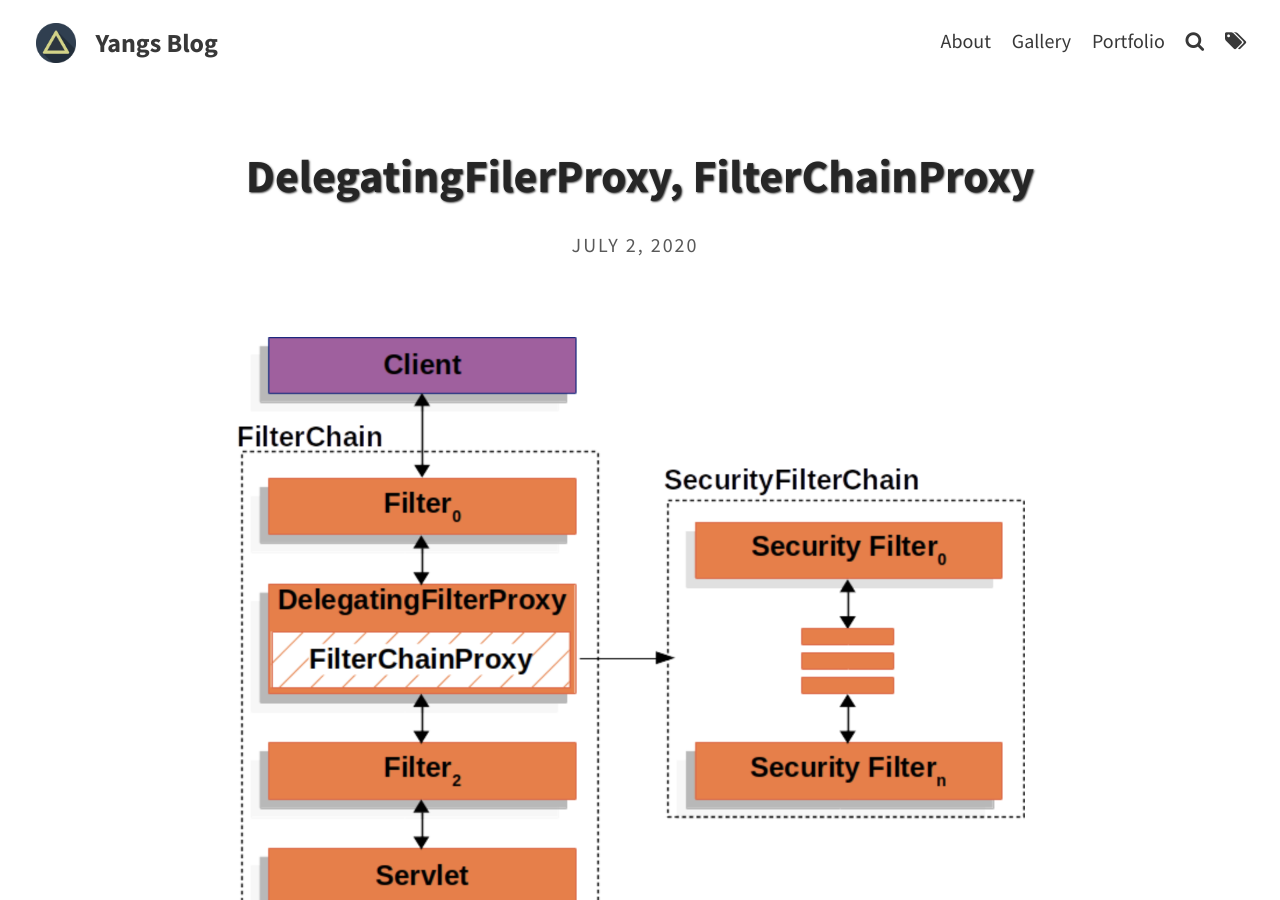
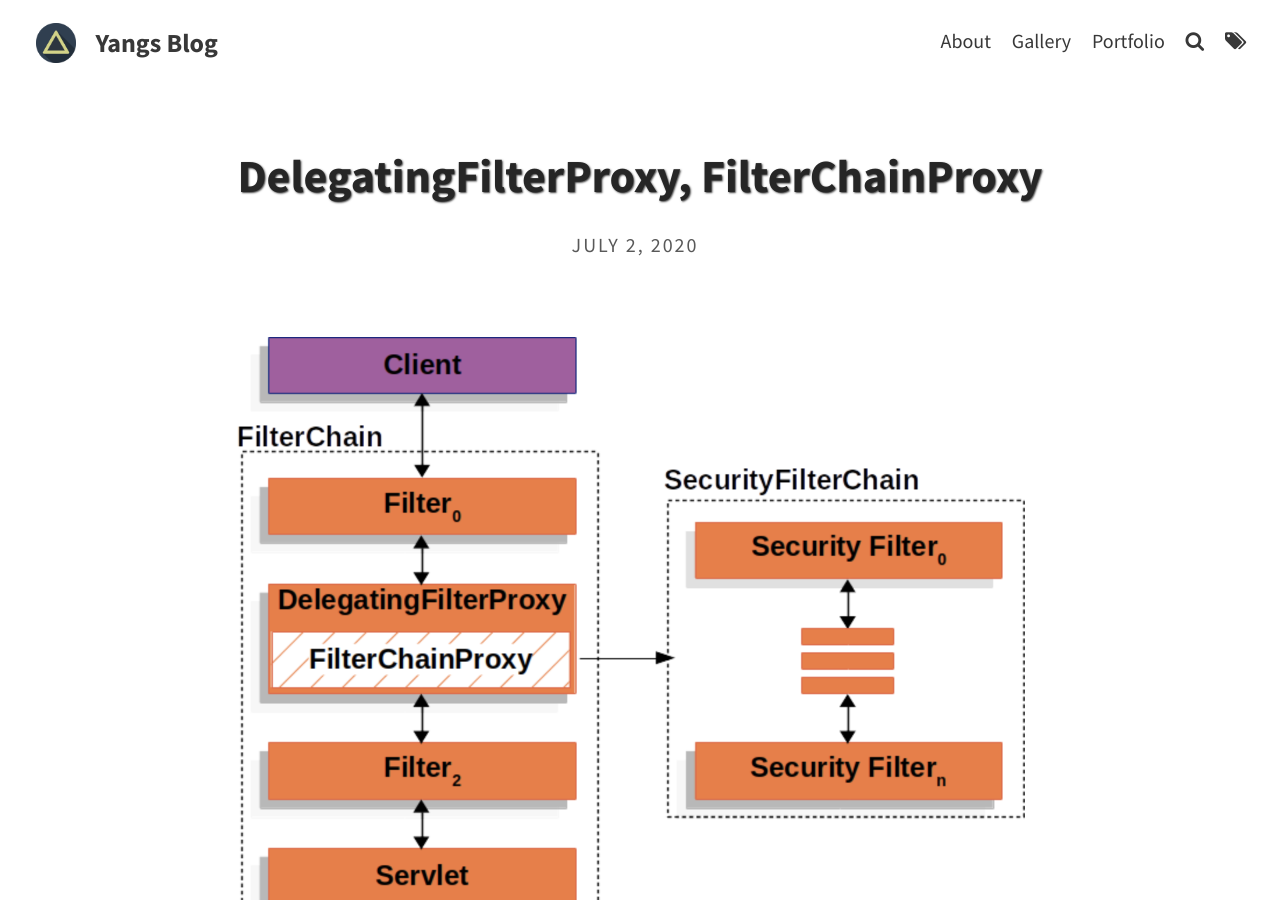
Before and after one commit to swampwar/swampwar.github.io, a Jekyll site: the page built from _posts/2020/2020-07-02-DelegatingFilerProxy, FilterChainProxy.md, in a window 1280 px wide and 900 px high. Built offline with Jekyll 4.4.1, drawn with Linux system fonts in a browser that asks for light colours; some of the changed text lies outside the part shown.

```diff
--- a/_posts/2020/2020-07-02-DelegatingFilerProxy, FilterChainProxy.md
+++ b/_posts/2020/2020-07-02-DelegatingFilerProxy, FilterChainProxy.md
@@ -1,7 +1,7 @@
 ---
 layout: post
-title: DelegatingFilerProxy, FilterChainProxy
-tags: [스프링, Spring, 시큐리티, SpringSecurity]
+title: DelegatingFilterProxy, FilterChainProxy
+tags: [스프링, Spring, 시큐리티, SpringSecurity, DelegatingFilterProxy, FilterChainProxy]
 ---
 
 ![filter01]({{ "/assets/img/202007/filter01.png" | relative_url }})
```
